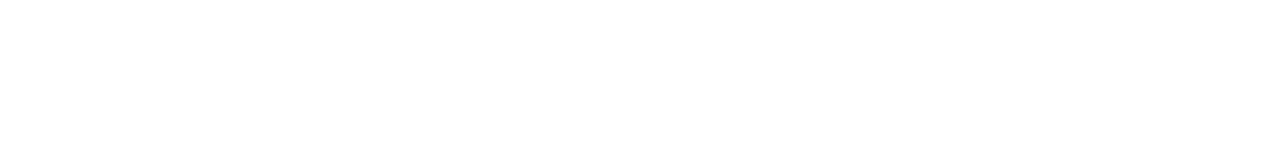
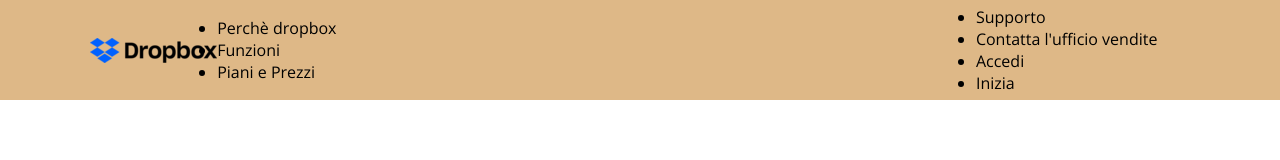
Before and after one commit to ViktorStevanovic/htmlcss-dropbox, a plain HTML site: page index.html in a window 1280 px wide. Drawn offline with nearby package versions, Linux system fonts and the light colour scheme.

Commit message:
starting header section

```diff
--- a/index.html
+++ b/index.html
@@ -4,9 +4,41 @@
     <meta charset="UTF-8">
     <meta name="viewport" content="width=device-width, initial-scale=1.0">
     <link rel="stylesheet" href="./styles/style.css">
+    <!--Font-->
+    <link rel="preconnect" href="https://fonts.googleapis.com">
+    <link rel="preconnect" href="https://fonts.gstatic.com" crossorigin>
+    <link href="https://fonts.googleapis.com/css2?family=Open+Sans:wght@300;400;500;700&display=swap" rel="stylesheet">
+    <!--Icons-->
+    <link rel="stylesheet" href="https://cdnjs.cloudflare.com/ajax/libs/font-awesome/6.4.2/css/all.min.css">
     <title>Dropbox</title>
 </head>
 <body>
+    <header>
+        <section class="left-section">
+            <img src="./img/logo-small.png" alt="Dropbox-logo" class="logo">
+            <ul>
+                <li>Perchè dropbox</li>
+                <li>Funzioni</li>
+                <li>Piani e Prezzi</li>
+            </ul>
+        </section>
+        <section class="right-section">
+            <ul>
+                <li>Supporto</li>
+                <li>Contatta l'ufficio vendite</li>
+                <li>Accedi</li>
+                <li>Inizia</li>
+            </ul>
+        </section>
+    </header>
+
+    <main>
+
+    </main>
+
+    <footer>
+
+    </footer>
 
 </body>
 </html>
--- a/styles/style.css
+++ b/styles/style.css
@@ -0,0 +1,26 @@
+/*RESET*/
+*{
+    margin: 0;
+    padding:0;
+    box-sizing: content-box;
+}
+/*Fonts*/
+body{
+    font-family: 'Open Sans', sans-serif;
+}
+
+header{
+    height: 100px;
+    width: 100%;
+    background-color: burlywood;
+    display: flex;
+    align-items: center;
+    justify-content: space-between;
+}
+
+.left-section, .right-section{
+    width: calc(100% / 3);
+    display: flex;
+    align-items: center;
+    justify-content: center;
+}
```
